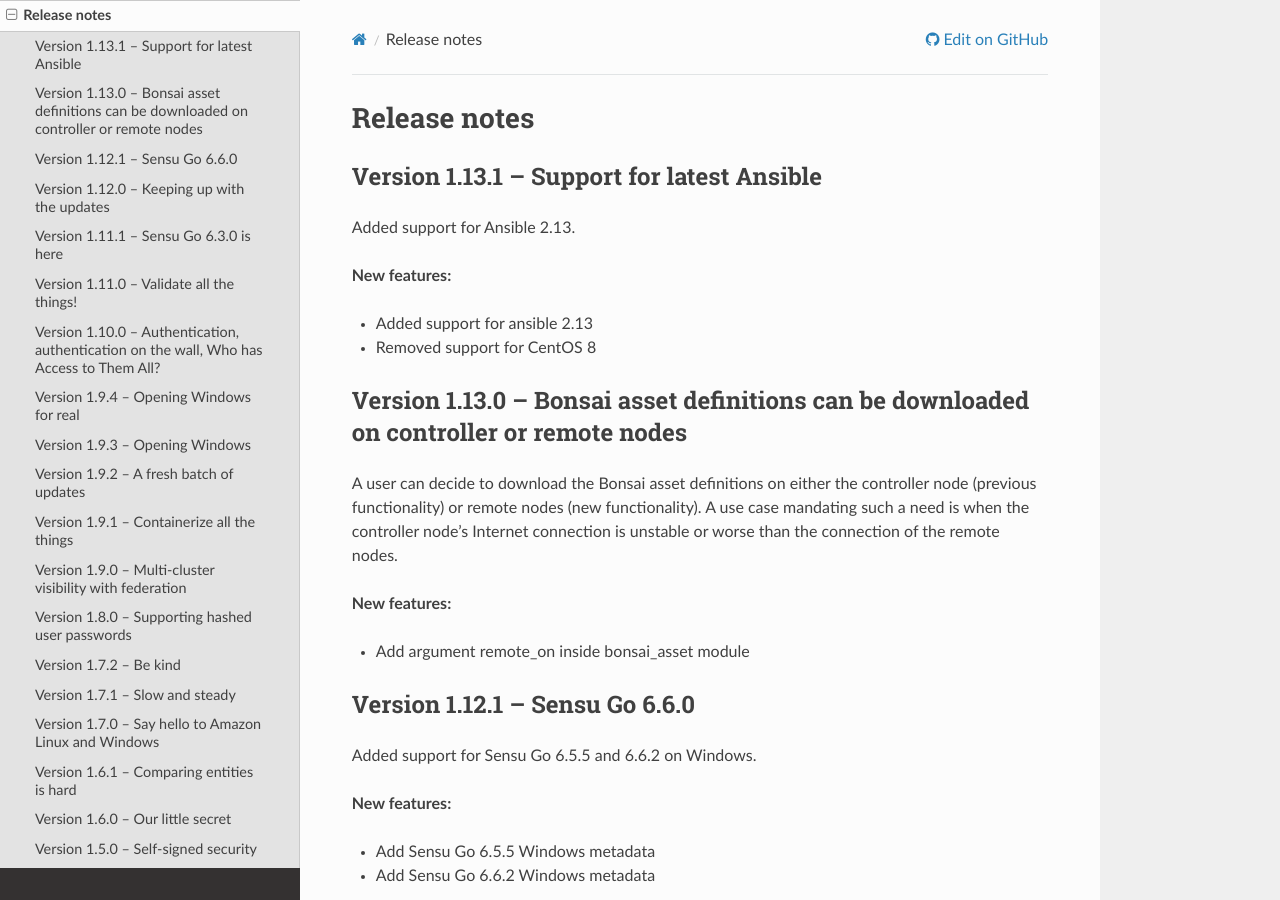
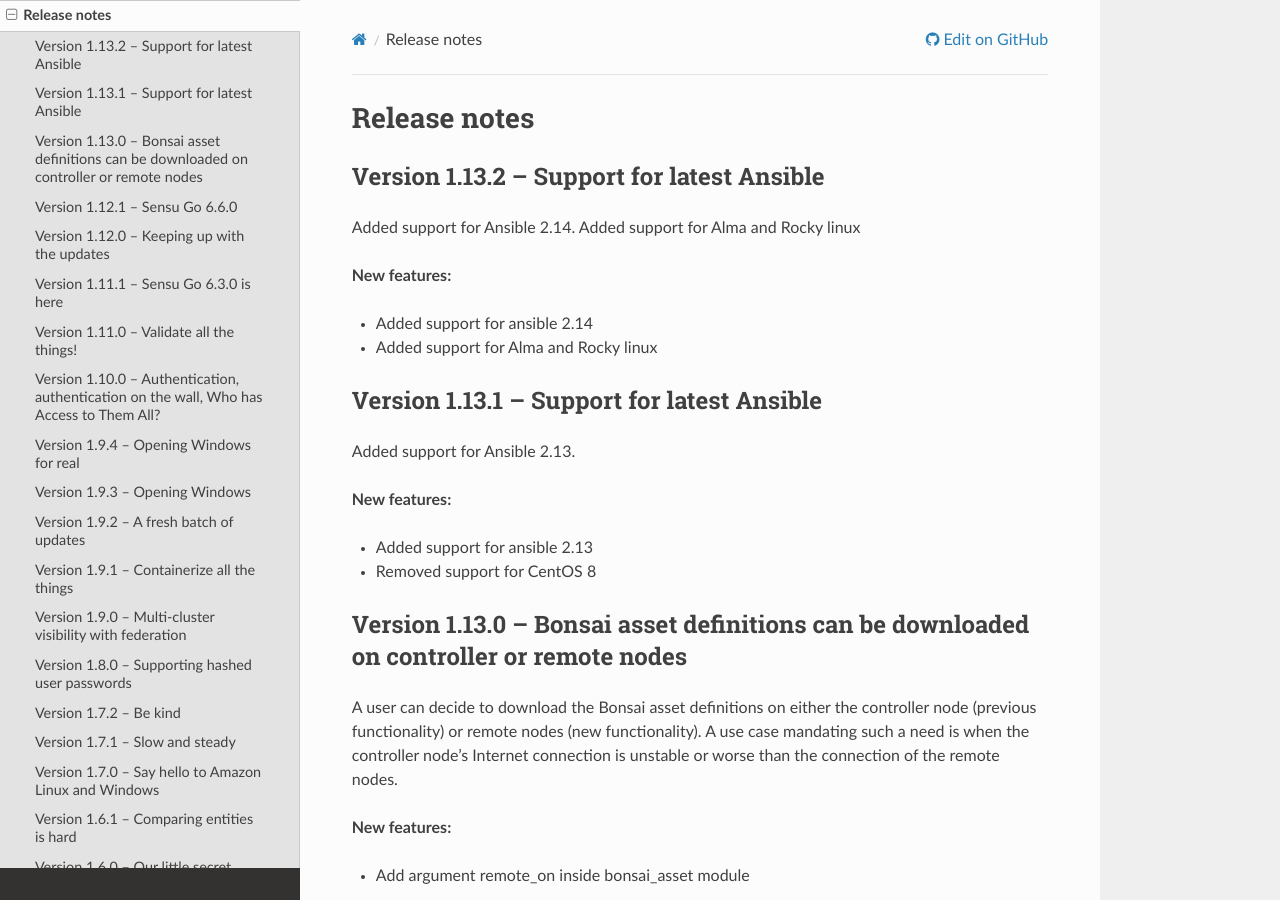
Before and after one commit to sensu/sensu-go-ansible, a Sphinx documentation site: the page built from docs/source/release_notes.rst, in a window 1280 px wide and 900 px high. Built offline with Sphinx 7.4.7 and the Read the Docs theme 2.0.0, drawn with Linux system fonts in a browser that asks for light colours.

Commit message:
Release commit

```diff
--- a/docs/source/release_notes.rst
+++ b/docs/source/release_notes.rst
@@ -1,5 +1,13 @@
 Release notes
 =============
+Version 1.13.2 -- Support for latest Ansible
+--------------------------------------------
+Added support for Ansible 2.14. Added support for Alma and Rocky linux
+
+**New features:**
+
+* Added support for ansible 2.14
+* Added support for Alma and Rocky linux
 
 Version 1.13.1 -- Support for latest Ansible
 --------------------------------------------
--- a/galaxy.yml
+++ b/galaxy.yml
@@ -1,6 +1,6 @@
 namespace: sensu
 name: sensu_go
-version: 1.13.1
+version: 1.13.2
 
 authors:
   - Paul Arthur <paul.arthur@flowerysong.com> (@flowerysong)
```
Also changed, not shown: 1 other file.
